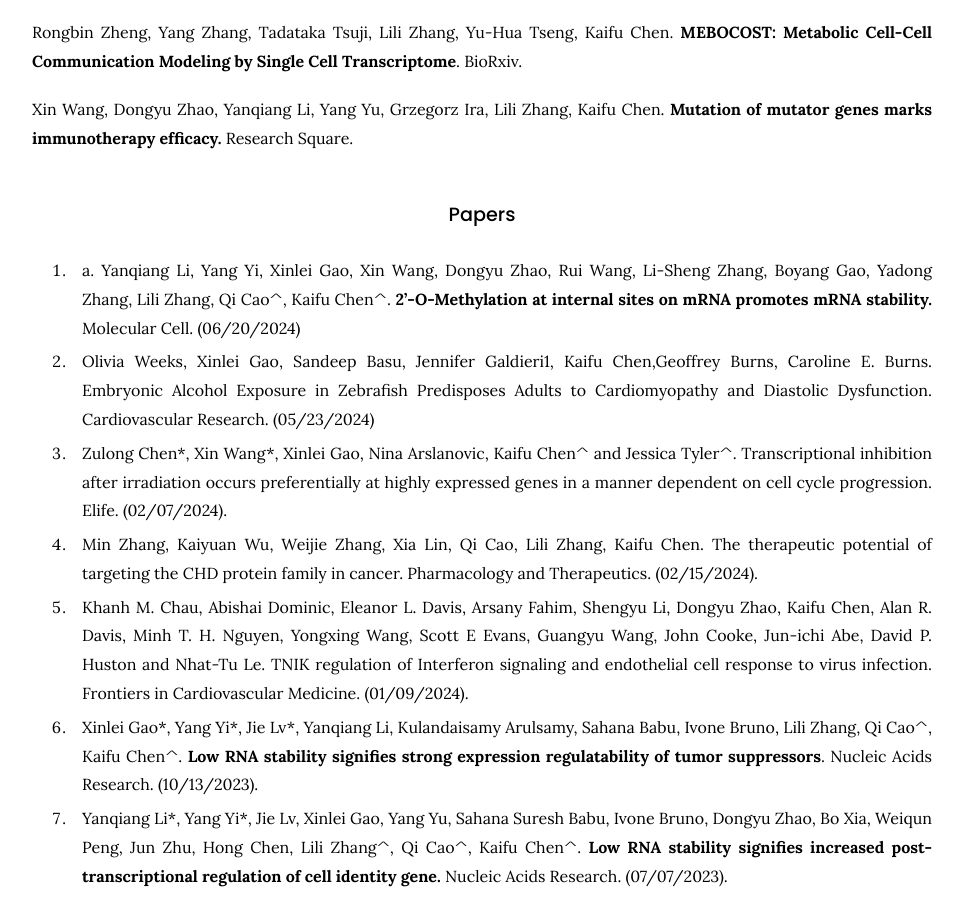
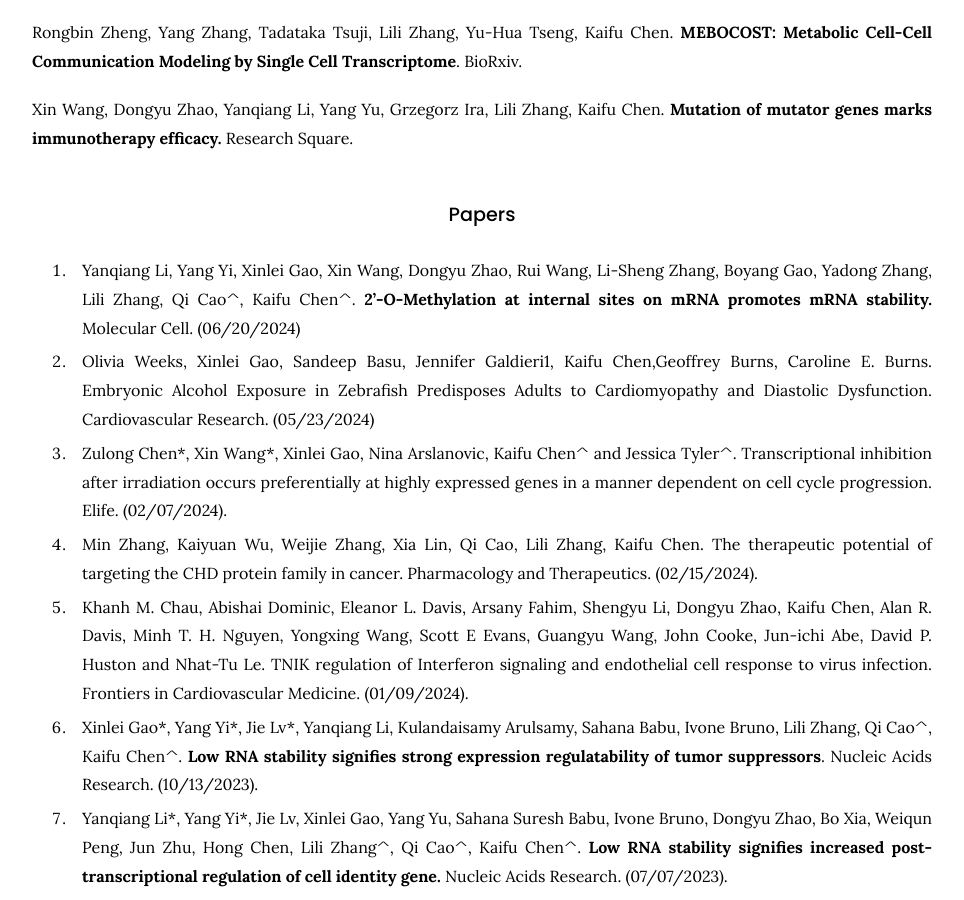
Before and after one commit to kaifuchenlab/kaifuchenlab.github.io, a Jekyll site: the page built from 3.publication/index.md, in a window 1280 px wide and 900 px high, scrolled down 371 px. Shown: the whole window, without its empty margins (158-1122 px from the left). Built offline with Jekyll 4.4.1, drawn with Linux system fonts in a browser that asks for light colours.

```diff
--- a/3.publication/index.md
+++ b/3.publication/index.md
@@ -19,7 +19,7 @@ Research Square.
 
 ### Papers
 
-84. a.	Yanqiang Li, Yang Yi, Xinlei Gao, Xin Wang, Dongyu Zhao, Rui Wang, Li-Sheng Zhang, Boyang Gao, Yadong Zhang, Lili Zhang, Qi Cao^, Kaifu Chen^. **2'-O-Methylation at internal sites on mRNA promotes mRNA stability.**
+84. Yanqiang Li, Yang Yi, Xinlei Gao, Xin Wang, Dongyu Zhao, Rui Wang, Li-Sheng Zhang, Boyang Gao, Yadong Zhang, Lili Zhang, Qi Cao^, Kaifu Chen^. **2'-O-Methylation at internal sites on mRNA promotes mRNA stability.**
 Molecular Cell. (06/20/2024)
 
 84. Olivia Weeks, Xinlei Gao, Sandeep Basu, Jennifer Galdieri1, Kaifu Chen,Geoffrey Burns, Caroline E. Burns. Embryonic Alcohol Exposure in Zebrafish Predisposes Adults to Cardiomyopathy and Diastolic Dysfunction. Cardiovascular Research. (05/23/2024)
```
